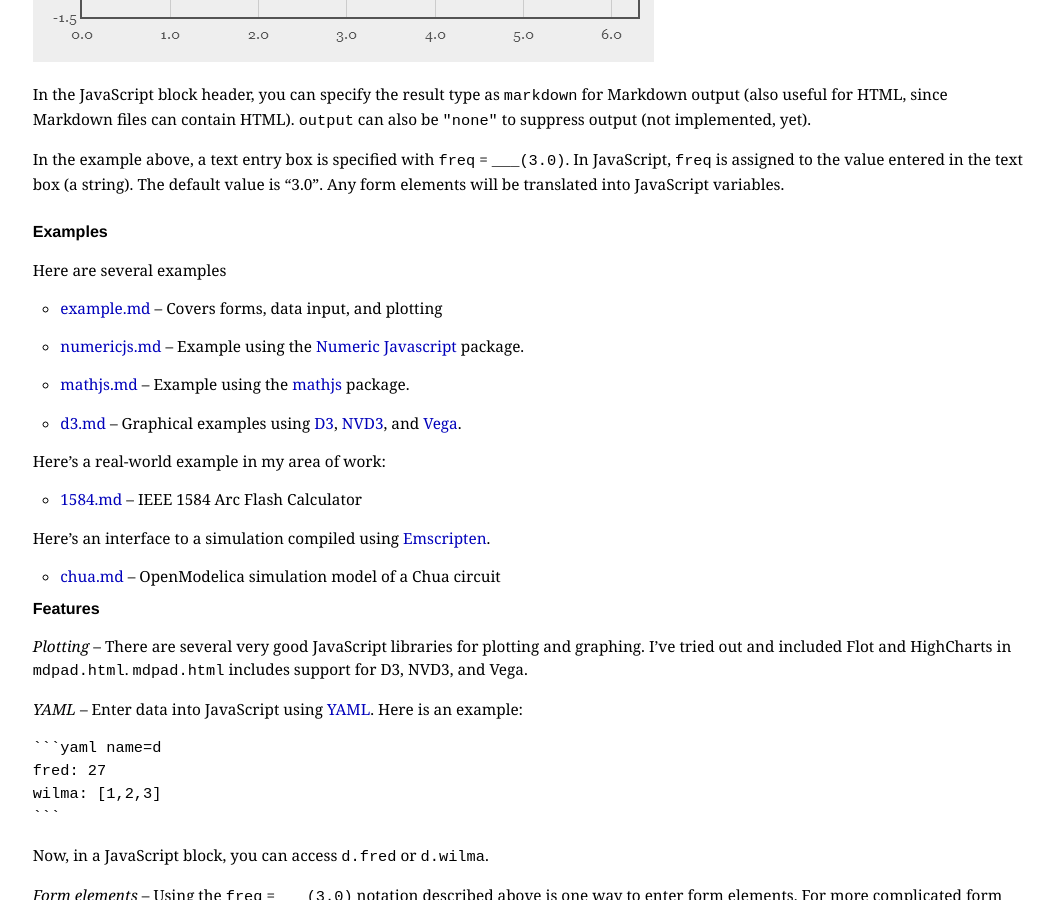
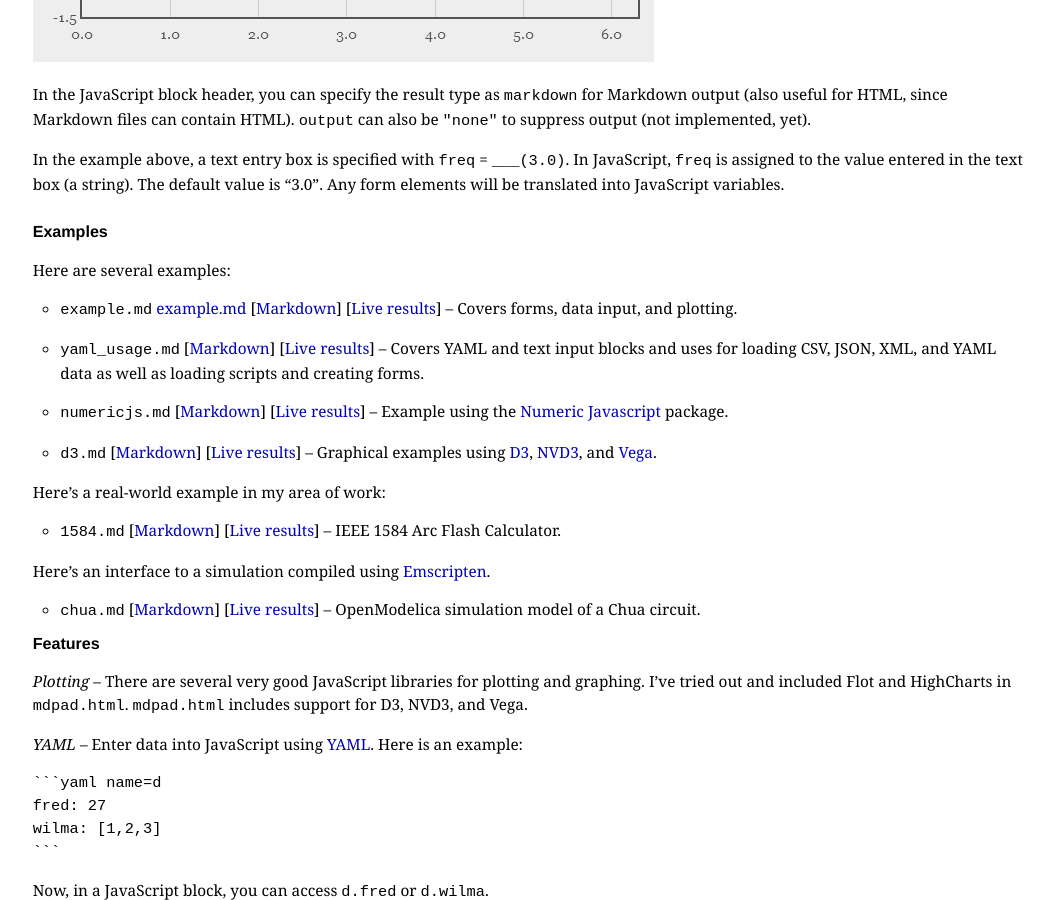
Before and after one commit to tshort/mdpad, a Jekyll site: the page built from index.md, in a window 1280 px wide and 900 px high, scrolled down 1579 px. Shown: the whole window, without its empty margins (109-1163 px from the left). Built offline with Jekyll 4.4.1, drawn with Linux system fonts in a browser that asks for light colours.

Commit message:
Update README and index.md

```diff
--- a/index.md
+++ b/index.md
@@ -69,31 +69,45 @@ will be translated into JavaScript variables.
 
 ## Examples
 
-Here are several examples
+Here are several examples:
 
-* [example.md](https://tshort.github.com/mdpad/mdpad.html?example.md)
-  -- Covers forms, data input, and plotting
+* `example.md` [example.md](https://tshort.github.com/mdpad/mdpad.html?example.md)
+  [[Markdown](https://tshort.github.com/mdpad/example.md)]
+  [[Live results](https://tshort.github.com/mdpad/mdpad.html?example.md)]
+  -- Covers forms, data input, and plotting.
 
-* [numericjs.md](https://tshort.github.com/mdpad/mdpad.html?numericjs.md)
+* `yaml_usage.md`
+  [[Markdown](https://tshort.github.com/mdpad/yaml_usage.md)]
+  [[Live results](https://tshort.github.com/mdpad/mdpad.html?yaml_usage.md)]
+  -- Covers YAML and text input blocks and uses for loading CSV, JSON,
+  XML, and YAML data as well as loading scripts and creating forms.
+
+* `numericjs.md`
+  [[Markdown](https://tshort.github.com/mdpad/numericjs.md)]
+  [[Live results](https://tshort.github.com/mdpad/mdpad.html?numericjs.md)]
   -- Example using the [Numeric Javascript](http://www.numericjs.com/)
      package.
 
-* [mathjs.md](https://tshort.github.com/mdpad/mdpad.html?mathjs.md)
-  -- Example using the [mathjs](http://mathjs.org/) package.
-
-* [d3.md](https://tshort.github.com/mdpad/mdpad.html?d3.md)
+* `d3.md`
+  [[Markdown](https://tshort.github.com/mdpad/d3.md)]
+  [[Live results](https://tshort.github.com/mdpad/mdpad.html?d3.md)]
   -- Graphical examples using [D3](http://d3js.org/),
      [NVD3](http://nvd3.org/), and [Vega](http://trifacta.github.io/vega/).
 
 Here's a real-world example in my area of work:
 
-* [1584.md](https://tshort.github.com/mdpad/mdpad.html?1584.md) --
-  IEEE 1584 Arc Flash Calculator
+* `1584.md`
+  [[Markdown](https://tshort.github.com/mdpad/1584.md)]
+  [[Live results](https://tshort.github.com/mdpad/mdpad.html?1584.md)] --
+  IEEE 1584 Arc Flash Calculator.
 
-Here's an interface to a simulation compiled using [Emscripten](http://emscripten.org/).
+Here's an interface to a simulation compiled using
+[Emscripten](http://emscripten.org/).
 
-* [chua.md](https://tshort.github.com/mdpad/mdpad.html?chua.md) --
-  OpenModelica simulation model of a Chua circuit
+* `chua.md`
+  [[Markdown](https://tshort.github.com/mdpad/chua.md)]
+  [[Live results](https://tshort.github.com/mdpad/mdpad.html?chua.md)] --
+  OpenModelica simulation model of a Chua circuit.
 
 ## Features
 
```
Also changed, not shown: README.md.
